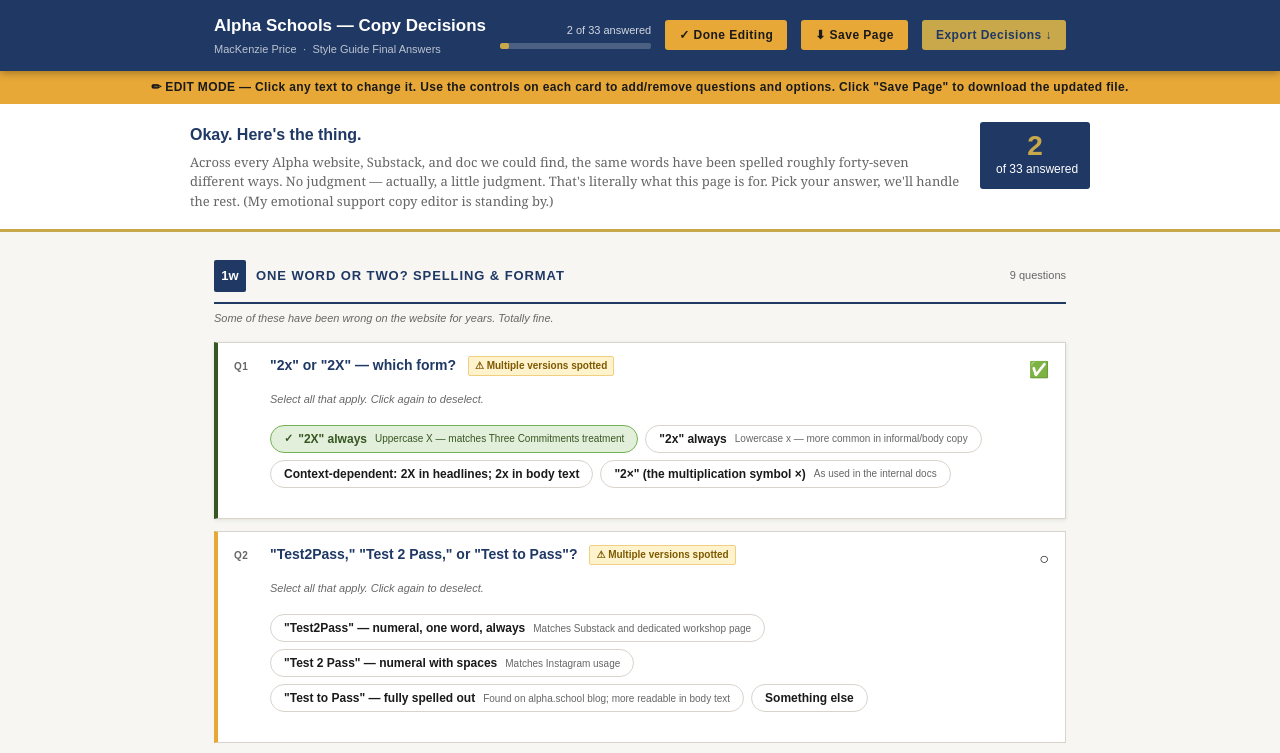
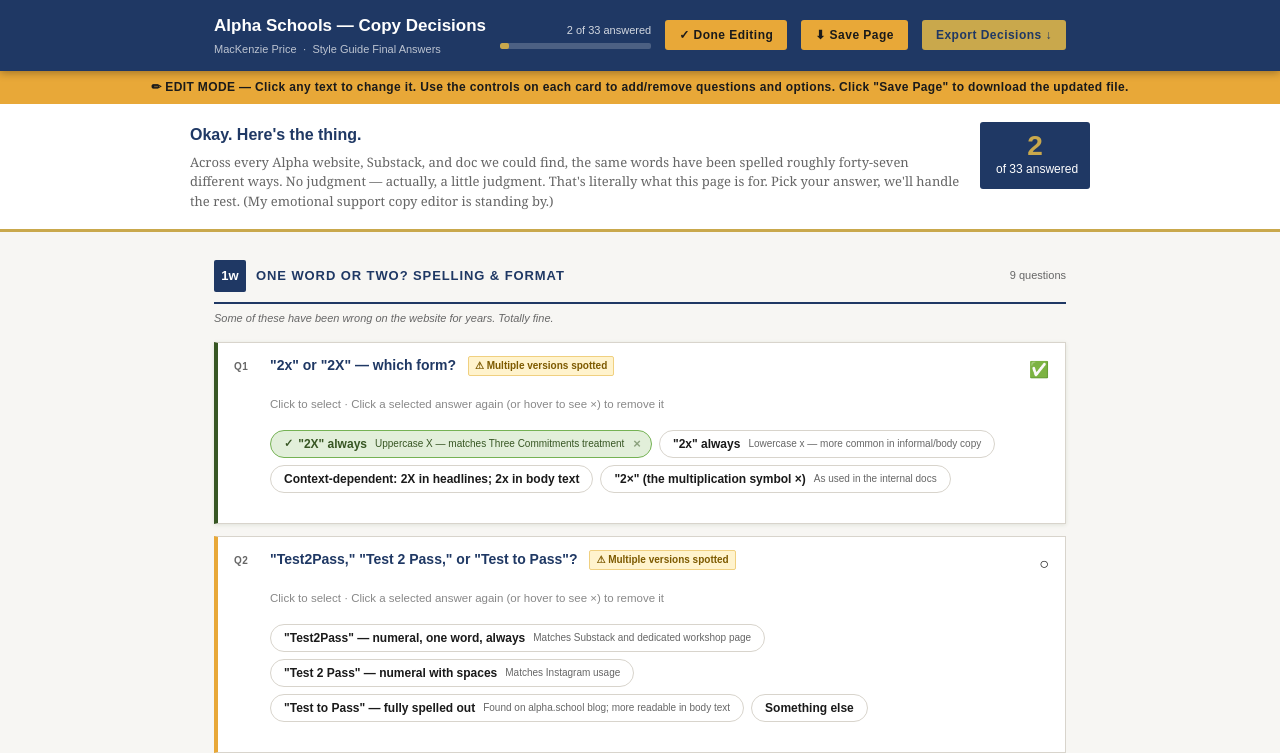
Before and after one commit to chrismass-cmyk/alpha-decisions, a plain HTML site: page index.html in a window 1280 px wide. Both pictures are taken after a click on the button 447 px from the left and 438 px from the top of the page. Shown: the top 753 px of the page. Drawn offline with Linux system fonts and the light colour scheme.

Commit message:
Selected chips show × and turn red on hover to make deselection obvious

```diff
--- a/index.html
+++ b/index.html
@@ -166,11 +166,15 @@
   .q-chips { padding: 6px 16px 14px 52px; display: flex; flex-wrap: wrap; gap: 7px; }
   .chip { display: inline-flex; align-items: center; gap: 5px; padding: 6px 13px; border: 1.5px solid var(--border); border-radius: 20px; font-family: Arial, sans-serif; font-size: 12px; font-weight: 600; cursor: pointer; background: white; color: var(--text); transition: background .12s, border-color .12s, color .12s; white-space: nowrap; }
   .chip:hover { background: #f0ede8; border-color: #aaa; }
-  .chip.chip-selected { background: var(--green-light); border-color: #75b254; color: var(--green); }
+  .chip.chip-selected { background: var(--green-light); border-color: #75b254; color: var(--green); padding-right: 10px; }
+  .chip.chip-selected:hover { background: #fde8e8; border-color: #d9534f; color: #c0392b; }
+  .chip.chip-selected:hover .chip-remove { color: #c0392b; }
   .chip.chip-selected::before { content: "✓ "; font-size: 11px; }
+  .chip-remove { font-size: 13px; font-weight: 700; margin-left: 4px; opacity: .5; line-height: 1; }
+  .chip.chip-selected:hover .chip-remove { opacity: 1; }
   .chip-note { font-size: 10px; font-weight: 400; color: var(--muted); margin-left: 3px; }
   .chip.chip-selected .chip-note { color: var(--green); }
-  .chips-hint { padding: 0 16px 10px 52px; font-family: Arial, sans-serif; font-size: 11px; color: var(--muted); font-style: italic; }
+  .chips-hint { padding: 4px 16px 10px 52px; font-family: Arial, sans-serif; font-size: 11.5px; color: #888; }
   .is-editing .q-chips, .is-editing .chips-hint { display: none; }
 
   /* ── GENERAL NOTES SECTION ── */
@@ -3932,7 +3936,7 @@
       // ── CHIP MODE (all questions) ──
       const hintDiv = document.createElement('div');
       hintDiv.className = 'chips-hint';
-      hintDiv.textContent = 'Select all that apply. Click again to deselect.';
+      hintDiv.textContent = 'Click to select · Click a selected answer again (or hover to see ×) to remove it';
       card.appendChild(hintDiv);
 
       const chipsDiv = document.createElement('div');
@@ -3944,7 +3948,7 @@
         chip.dataset.qid = q.id;
         chip.dataset.key = opt.key;
         chip.onclick = () => toggleMultiOption(q.id, opt.key);
-        chip.innerHTML = opt.label + (opt.note ? `<span class="chip-note">${opt.note}</span>` : '');
+        chip.innerHTML = opt.label + (opt.note ? `<span class="chip-note">${opt.note}</span>` : '') + (isSelected ? '<span class="chip-remove">×</span>' : '');
         chipsDiv.appendChild(chip);
       });
       card.appendChild(chipsDiv);
@@ -4164,7 +4168,18 @@
 
   card.querySelectorAll('.chip').forEach(chip => {
     if (chip.dataset.key === key) {
-      chip.classList.toggle('chip-selected', ans.choices.includes(key));
+      const nowSelected = ans.choices.includes(key);
+      chip.classList.toggle('chip-selected', nowSelected);
+      // Add or remove the × remove indicator
+      const existing = chip.querySelector('.chip-remove');
+      if (nowSelected && !existing) {
+        const rx = document.createElement('span');
+        rx.className = 'chip-remove';
+        rx.textContent = '×';
+        chip.appendChild(rx);
+      } else if (!nowSelected && existing) {
+        existing.remove();
+      }
     }
   });
 
```
